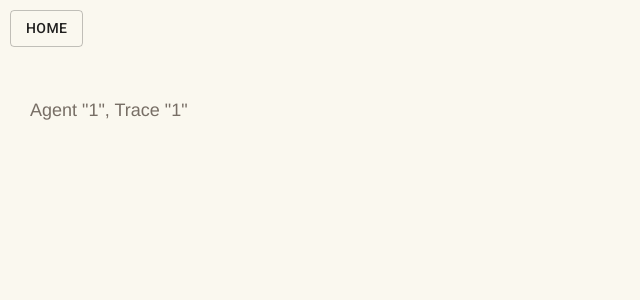
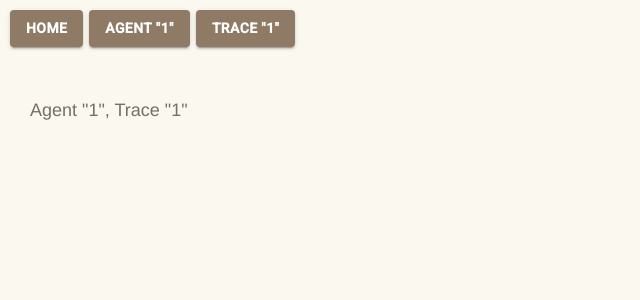
Before and after one commit to AntoineToubhans/py2048, a Next.js app in the folder webapp/: page /agents/1/traces/1 in a window 1280 px wide. Shown: the top 300 px of the page, without its empty margins (0-640 px from the left). Built offline with nearby package versions, Linux system fonts and the light colour scheme.

Commit message:
Improve header style

```diff
--- /dev/null
+++ b/webapp/components/ButtonLink.tsx
@@ -0,0 +1,29 @@
+import React from 'react';
+import Link from 'next/link';
+import Button from '@material-ui/core/Button';
+import ButtonGroup from "@material-ui/core/ButtonGroup";
+
+import { colors } from '../stylesheet';
+
+
+interface ButtonLinkProps {
+  text: string;
+  href: string;
+}
+
+const ButtonLink: React.FC<ButtonLinkProps> = ({text, href}) => (
+  <Button
+    variant="contained"
+    style={{
+      backgroundColor: colors.darker,
+      fontWeight: "bold",
+      marginRight: 6,
+    }}
+  >
+    <Link href={href}>
+      <a style={{color: colors.white, textDecoration: "None"}}>{text}</a>
+    </Link>
+  </Button>
+);
+
+export default ButtonLink;
--- a/webapp/components/Header.tsx
+++ b/webapp/components/Header.tsx
@@ -1,6 +1,12 @@
 import React from 'react';
 import Link from 'next/link';
+import { useRouter } from 'next/router';
 import Button from '@material-ui/core/Button';
+import ButtonGroup from '@material-ui/core/ButtonGroup';
+
+import { colors } from '../stylesheet';
+import ButtonLink from "./ButtonLink";
+
 
 const headerStyle = {
   width: "100%",
@@ -8,14 +14,18 @@ const headerStyle = {
   margin: 10,
 };
 
-const Header: React.FC = () => (
-  <div style={headerStyle}>
-    <Link href="/">
-      <a>
-        <Button variant="outlined">Home</Button>
-      </a>
-    </Link>
-  </div>
-);
+const Header: React.FC = () => {
+  const router = useRouter();
+  const agentId = router.query.agentId;
+  const traceId = router.query.traceId;
+
+  return (
+    <div style={headerStyle}>
+      <ButtonLink href="/" text="Home" />
+      {agentId && <ButtonLink href={`/agents/${agentId}`} text={`Agent "${agentId}"`} />}
+      {traceId && <ButtonLink href={`/agents/${agentId}/traces/${traceId}`} text={`Trace "${traceId}"`} />}
+    </div>
+  );
+};
 
 export default Header;
--- a/webapp/components/Layout.tsx
+++ b/webapp/components/Layout.tsx
@@ -1,7 +1,9 @@
 import React from 'react';
 import Head from "next/head";
 
+import { colors } from '../stylesheet';
 import Header from './Header';
+
 
 interface AuxProps  {
   children: React.ReactNode
@@ -28,8 +30,8 @@ const Layout: React.FC<AuxProps> = props => (
       body {
         margin: 0;
         padding: 0;
-        color: #776e65;
-        background-color: #faf8ef;
+        color: ${colors.dark};
+        background-color: ${colors.light};
         font-family: "Clear Sans", "Helvetica Neue", Arial, sans-serif;
         font-size: 18px;
      `}</style>
--- /dev/null
+++ b/webapp/stylesheet.ts
@@ -0,0 +1,6 @@
+export const colors = {
+  light: "#faf8ef",
+  dark: "#776e65",
+  darker: "#8f7a66",
+  white: "#ffffff",
+};
```
